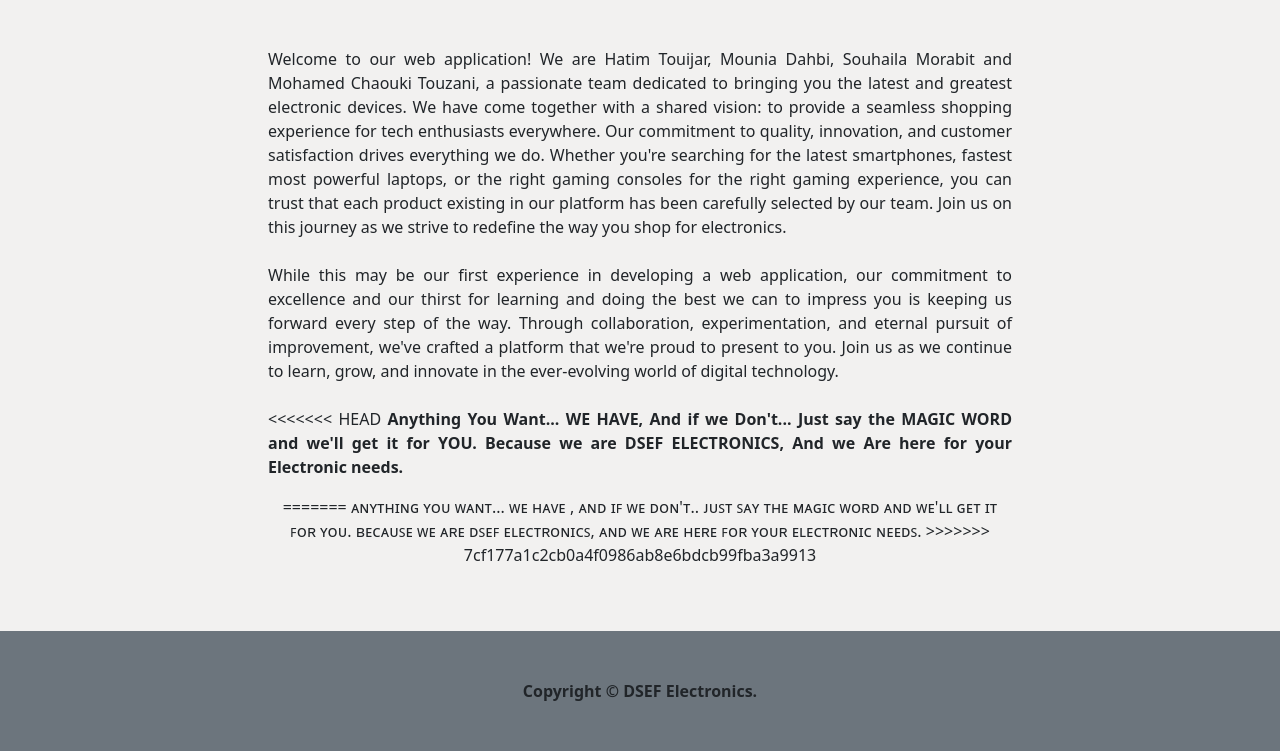
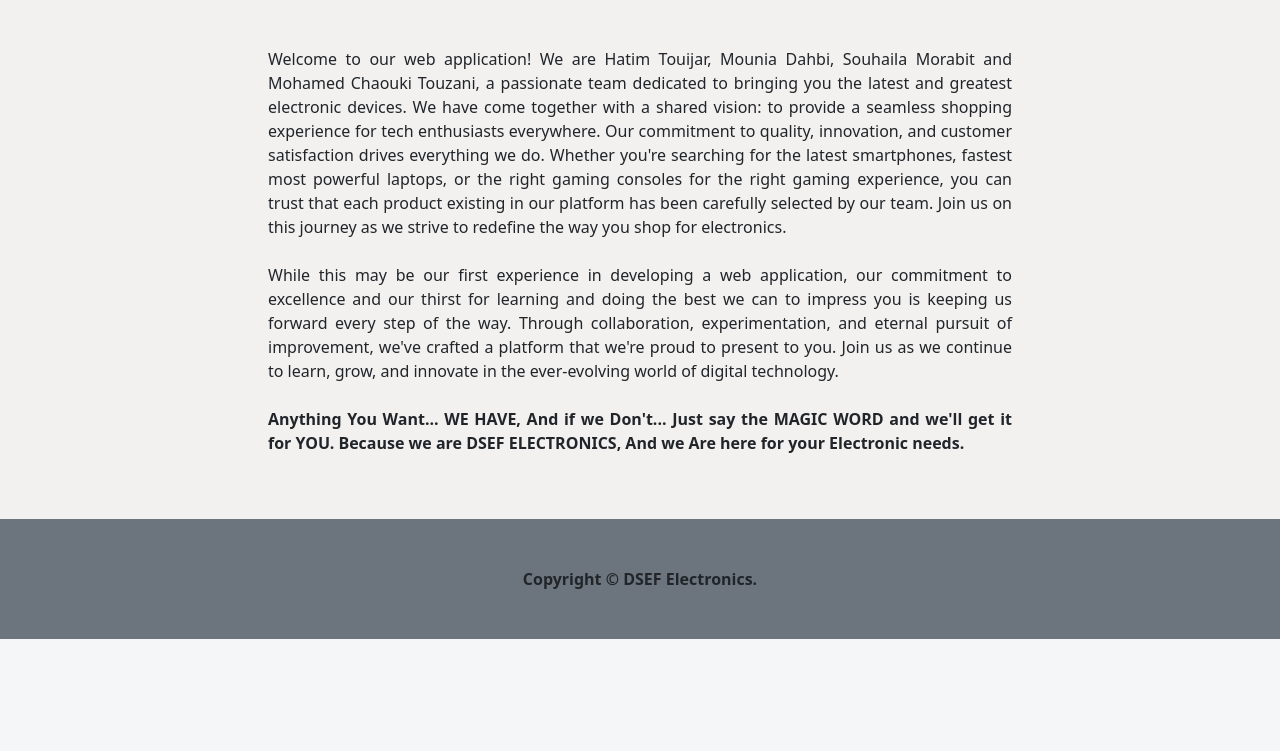
Before and after one commit to Mounia-dhb/Flowers-Project, a Django app: page /about/ in a window 1280 px wide. Shown: the part 354-1105 px from the top of the page. After the commit the page ends 993 px from the top, so only its background shows below. Run offline with Django 4.2, Linux system fonts and the light colour scheme; data comes from the database, SQL or seed files in the repository; parts of the project's set-up code (start-up, migrations or seed data) failed here and were passed over; some libraries are stand-ins or nearby versions.

Commit message:
about page

```diff
--- a/store/templates/about.html
+++ b/store/templates/about.html
@@ -21,14 +21,10 @@ Welcome to our web application! We are Hatim Touijar, Mounia Dahbi, Souhaila Mor
 <br/><br/>
 While this may be our first experience in developing a web application, our commitment to excellence and our thirst for learning and doing the best we can to impress you is keeping us forward every step of the way. Through collaboration, experimentation, and eternal pursuit of improvement, we've crafted a platform that we're proud to present to you. Join us as we continue to learn, grow, and innovate in the ever-evolving world of digital technology.
 <br/><br/>
-<<<<<<< HEAD
 
 <strong>Anything You Want... WE HAVE, And if we Don't... Just say the MAGIC WORD and we'll get it for YOU.
   Because we are DSEF ELECTRONICS, And we Are here for your Electronic needs.</strong>
 </p>
-=======
-ᴀɴʏᴛʜɪɴɢ ʏᴏᴜ ᴡᴀɴᴛ... ᴡᴇ ʜᴀᴠᴇ , ᴀɴᴅ ɪꜰ ᴡᴇ ᴅᴏɴ'ᴛ.. ᴊᴜꜱᴛ ꜱᴀʏ ᴛʜᴇ ᴍᴀɢɪᴄ ᴡᴏʀᴅ ᴀɴᴅ ᴡᴇ'ʟʟ ɢᴇᴛ ɪᴛ ꜰᴏʀ ʏᴏᴜ. ʙᴇᴄᴀᴜꜱᴇ ᴡᴇ ᴀʀᴇ ᴅꜱᴇꜰ ᴇʟᴇᴄᴛʀᴏɴɪᴄꜱ, ᴀɴᴅ ᴡᴇ ᴀʀᴇ ʜᴇʀᴇ ꜰᴏʀ ʏᴏᴜʀ ᴇʟᴇᴄᴛʀᴏɴɪᴄ ɴᴇᴇᴅꜱ.
->>>>>>> 7cf177a1c2cb0a4f0986ab8e6bdcb99fba3a9913
 </p>
 <br/><br/>
         			</div>
```
